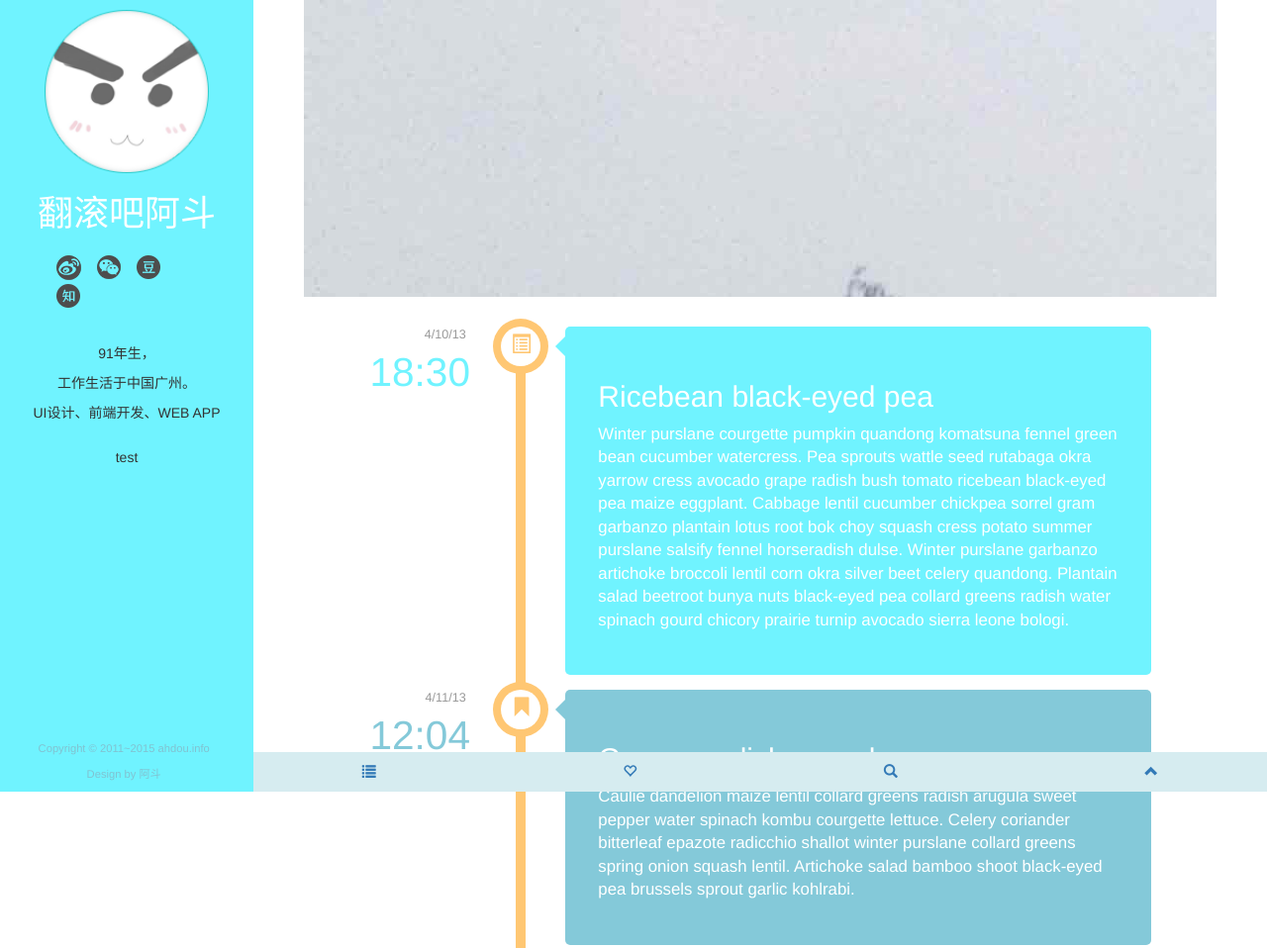
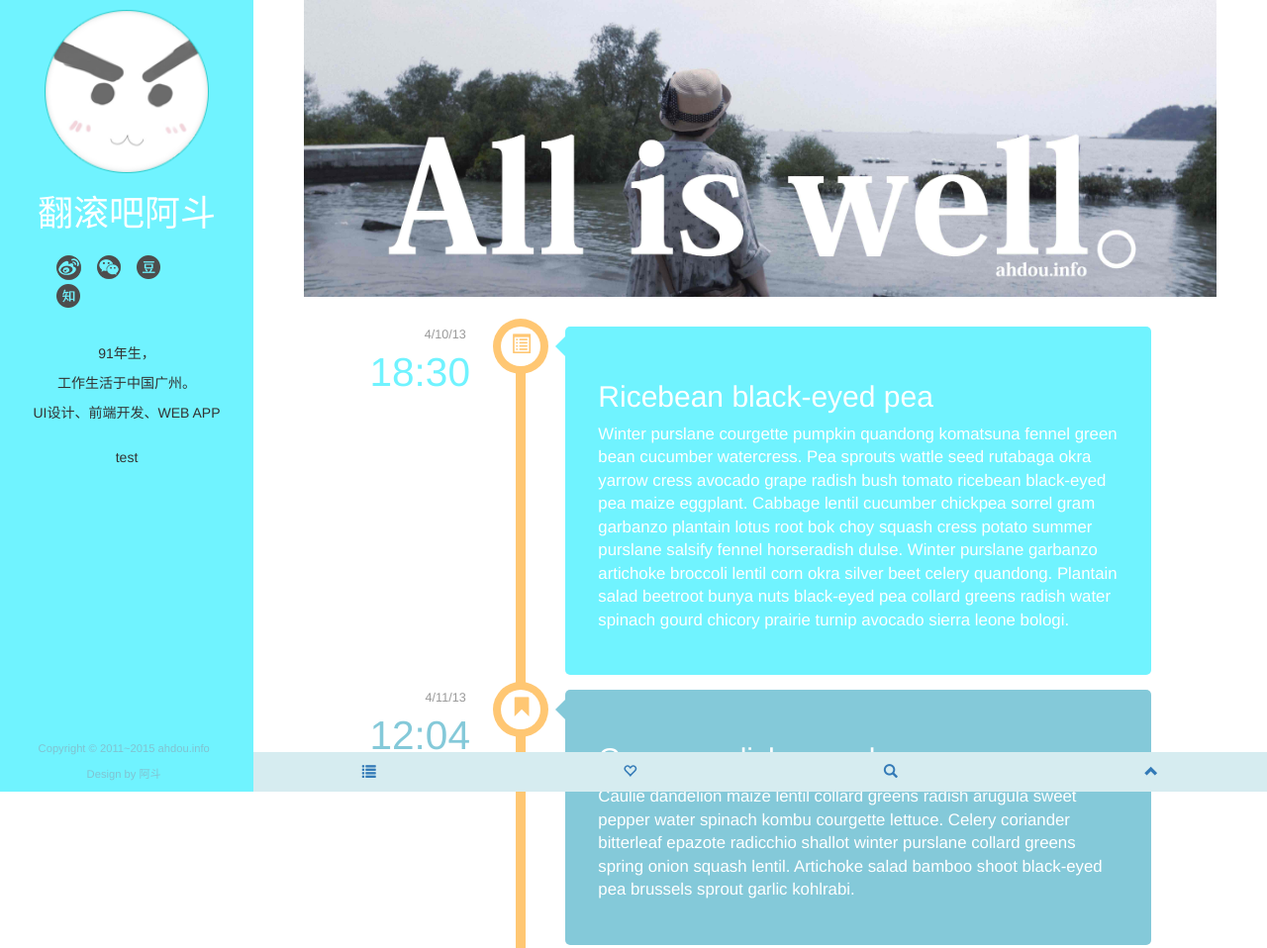
Before and after one commit to ahdou/ahdou, a plain HTML site: page index.html in a window 1280 px wide. Shown: the top 958 px of the page at 99% size. Drawn offline with nearby package versions, Linux system fonts and the light colour scheme.

Commit message:
2
图片修改

```diff
--- a/css/style.css
+++ b/css/style.css
@@ -173,6 +173,9 @@ width:18%;
 	max-height:300px;
 	overflow:hidden;
 	margin:0 auto;
+}
+.topimg img{
+	width:100%;
 }
 .container{
 	width:80% !important;
```
